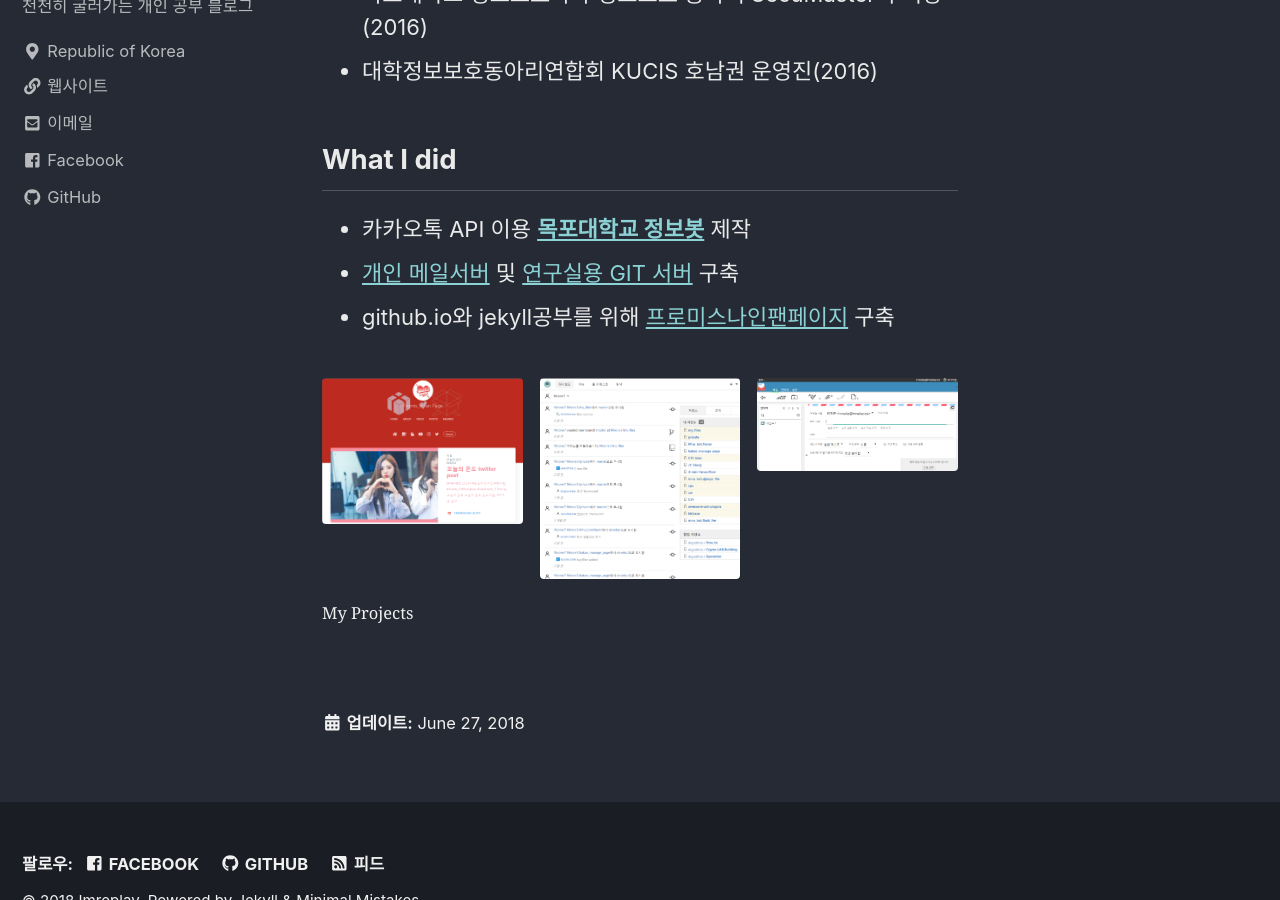
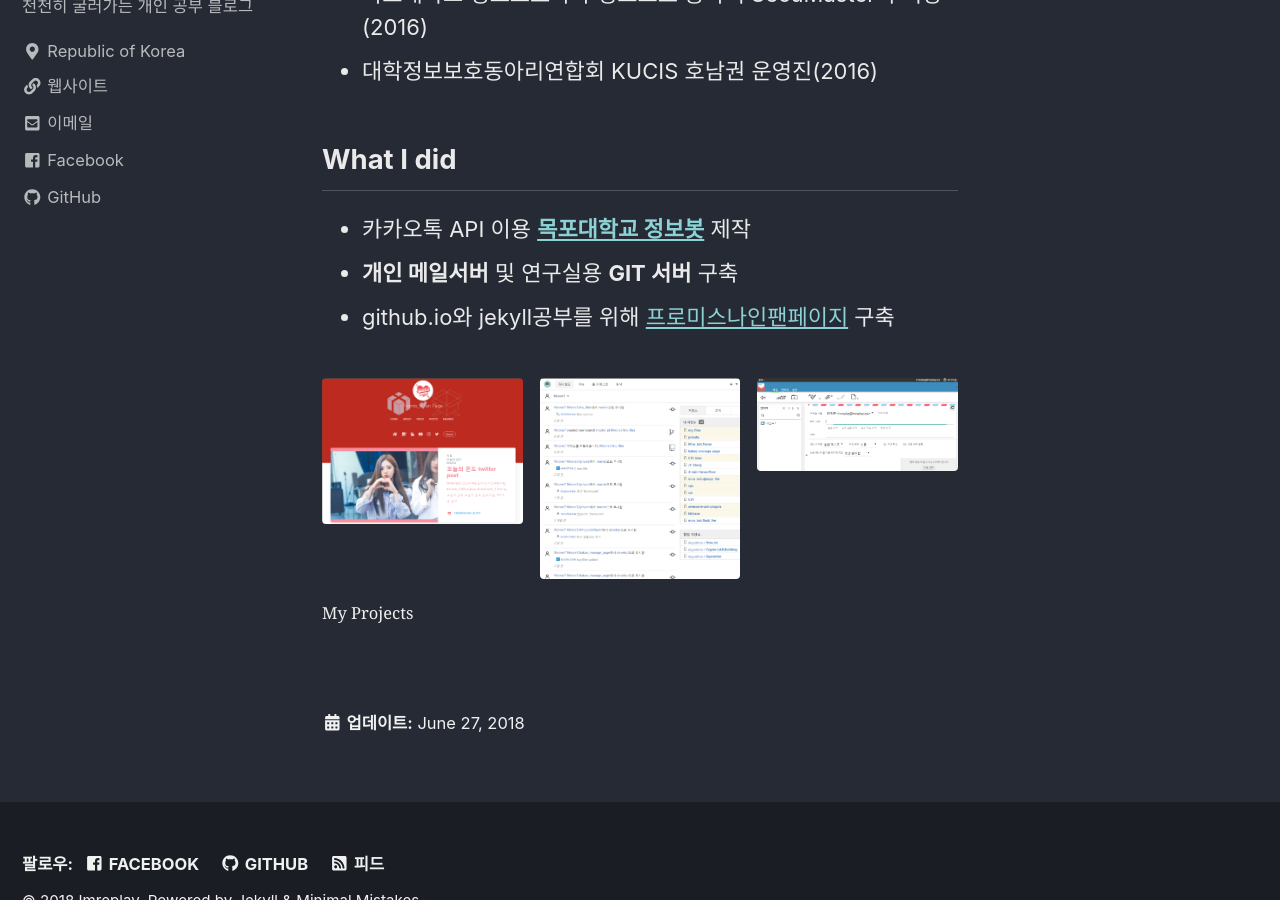
Before and after one commit to imreplay/blog_old, a Jekyll site: the page built from _pages/about.md, in a window 1280 px wide and 900 px high, scrolled down 764 px. Built offline with Jekyll 4.4.1, drawn with Linux system fonts in a browser that asks for light colours; nearby versions of some CDN libraries; comment, search, counter and statistics services are not loaded; a style sheet for code colours, icons or effects is not loaded; part of the change alters nothing that is shown.

```diff
--- a/_pages/about.md
+++ b/_pages/about.md
@@ -37,6 +37,6 @@ toc: true
 
 ## What I did
  - 카카오톡 API 이용 **[목포대학교 정보봇](http://pf.kakao.com/_RdDHM)** 제작
- - [개인 메일서버](https://mail.imreplay.xyz) 및 [연구실용 GIT 서버](https://git.imreplay.xyz) 구축
+ - **개인 메일서버** 및 연구실용 **GIT 서버** 구축
  - github.io와 jekyll공부를 위해 [프로미스나인팬페이지](https://fromis9.kr) 구축
 {% include gallery id="gallery" caption="My Projects" %}
```
